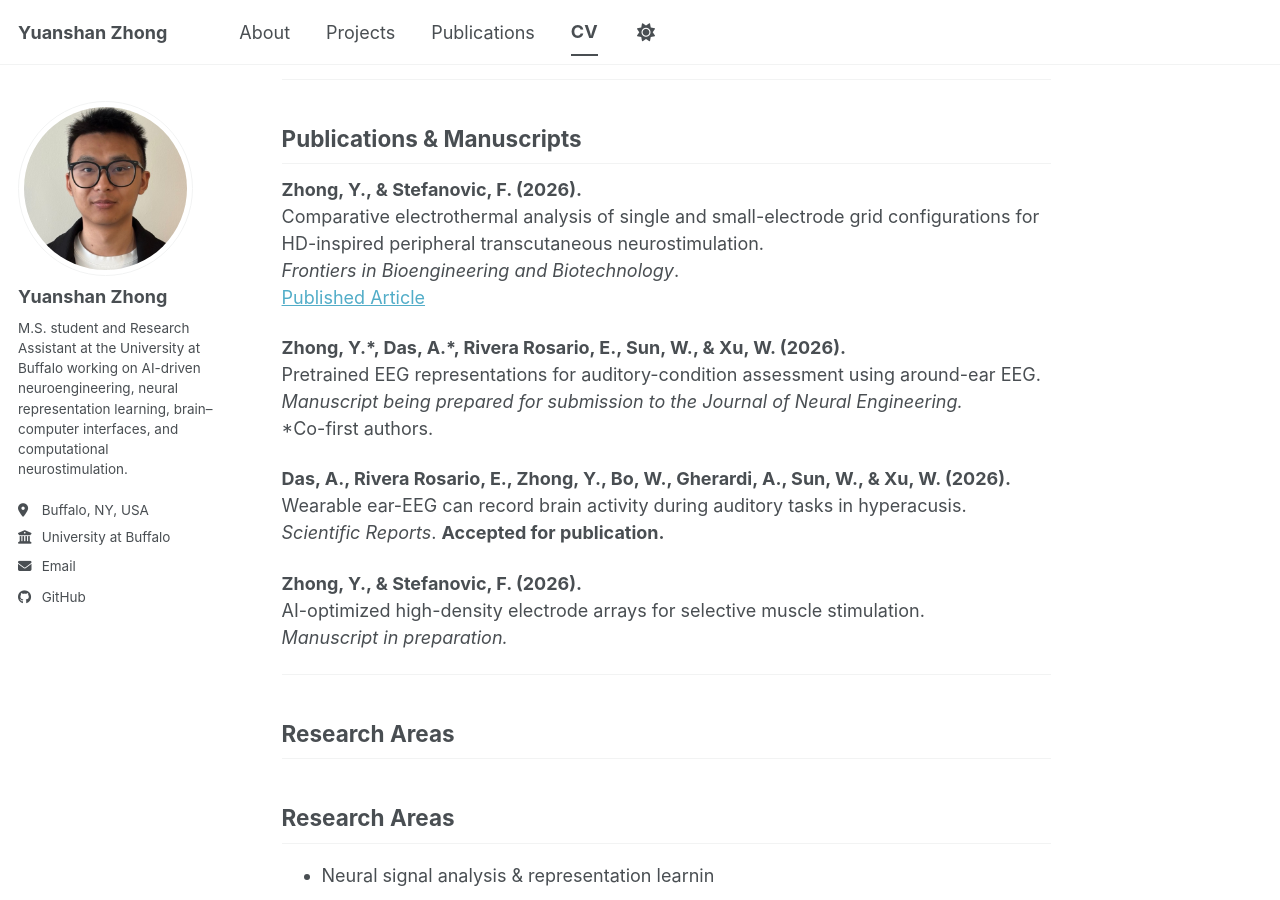
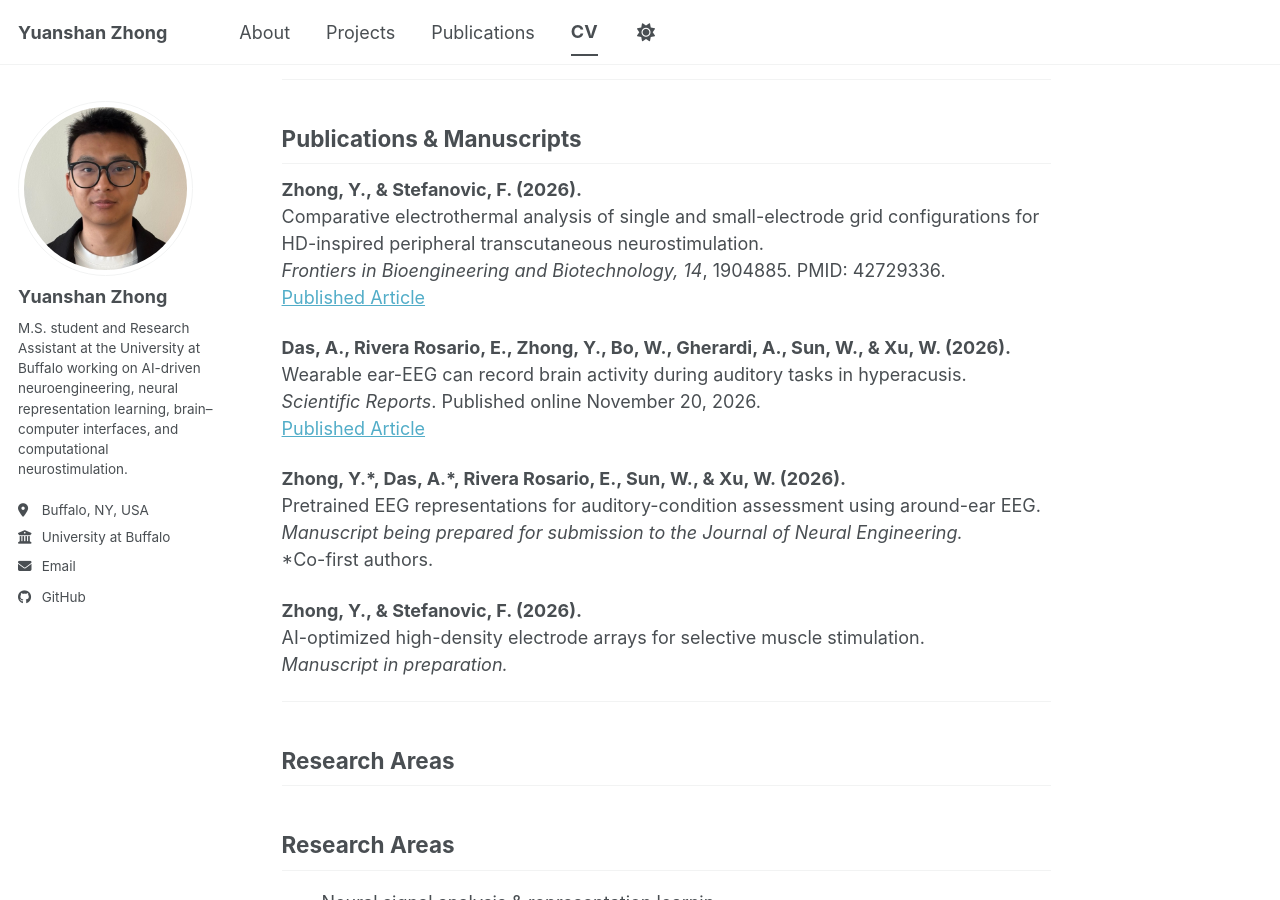
Before and after one commit to Yzhong9527/Yzhong9527.github.io, a Jekyll site: the page built from _pages/cv.md, in a window 1280 px wide and 900 px high, scrolled down 2182 px. Built offline with Jekyll 4.4.1, drawn with Linux system fonts in a browser that asks for light colours; a script bundle is joined from its source files by our own code; library files that are not in the unit come from our copies.

Commit message:
Update CV with new publications and citation details
Added new publication on wearable ear-EEG and updated citation details for existing publications.

```diff
--- a/_pages/cv.md
+++ b/_pages/cv.md
@@ -77,17 +77,18 @@ Apr 2025 – Present
 
 **Zhong, Y., & Stefanovic, F. (2026).**
 Comparative electrothermal analysis of single and small-electrode grid configurations for HD-inspired peripheral transcutaneous neurostimulation.
-*Frontiers in Bioengineering and Biotechnology*.
+*Frontiers in Bioengineering and Biotechnology, 14*, 1904885. PMID: 42729336.
 [Published Article](https://doi.org/10.3389/fbioe.2026.1904885)
+
+**Das, A., Rivera Rosario, E., Zhong, Y., Bo, W., Gherardi, A., Sun, W., & Xu, W. (2026).**
+Wearable ear-EEG can record brain activity during auditory tasks in hyperacusis.
+*Scientific Reports*. Published online November 20, 2026.
+[Published Article](https://doi.org/10.1038/s41598-026-80432-1)
 
 **Zhong, Y.\*, Das, A.\*, Rivera Rosario, E., Sun, W., & Xu, W. (2026).**
 Pretrained EEG representations for auditory-condition assessment using around-ear EEG.
 *Manuscript being prepared for submission to the Journal of Neural Engineering.*
 \*Co-first authors.
-
-**Das, A., Rivera Rosario, E., Zhong, Y., Bo, W., Gherardi, A., Sun, W., & Xu, W. (2026).**
-Wearable ear-EEG can record brain activity during auditory tasks in hyperacusis.
-*Scientific Reports*. **Accepted for publication.**
 
 **Zhong, Y., & Stefanovic, F. (2026).**
 AI-optimized high-density electrode arrays for selective muscle stimulation.
```
